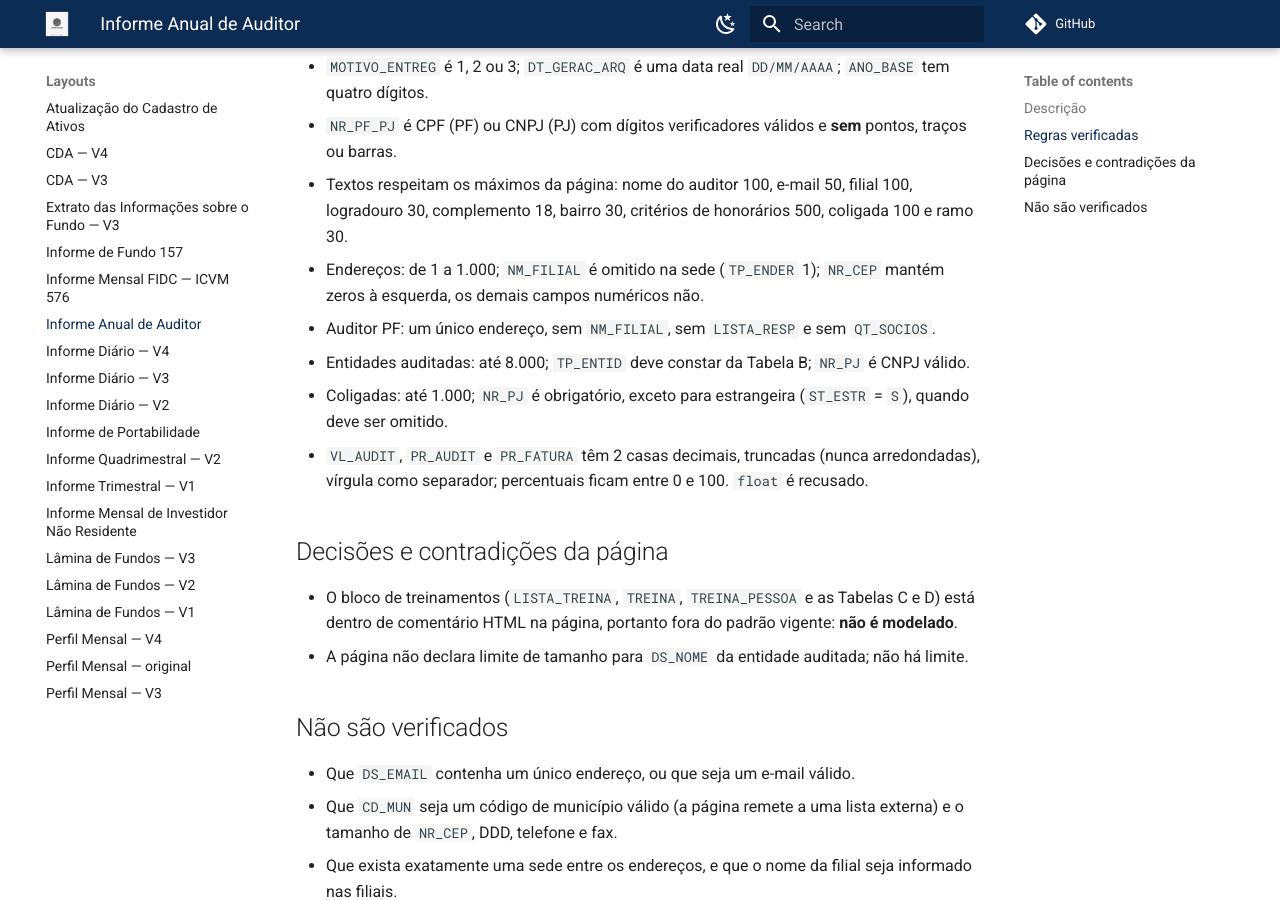
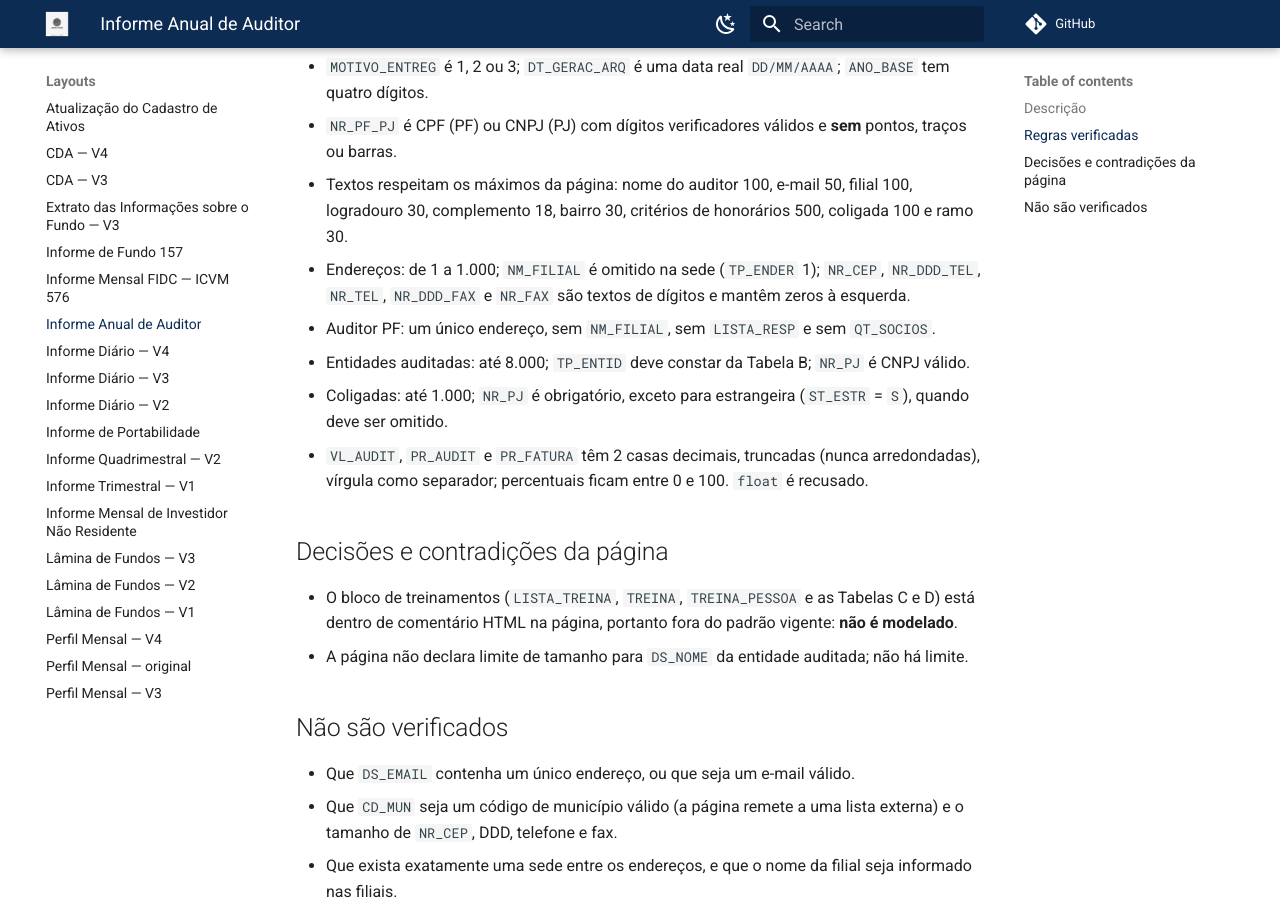
Before and after one commit to guilhermegor/layouts-cvm, an MkDocs documentation site: the page built from docs/informe_anual_auditor.md, in a window 1280 px wide and 900 px high, scrolled down 618 px. Built offline with MkDocs 1.6.1 and Material for MkDocs 9.7.7, drawn with Linux system fonts in a browser that asks for light colours; comment, search, counter and statistics services are not loaded; the version menu is left out.

Commit message:
docs: correct leading-zero note, spec tick and test names
Address review: list every digit-string field and drop the stale tick.

Also rename two tests whose names overclaimed what they check.

```diff
--- a/docs/informe_anual_auditor.md
+++ b/docs/informe_anual_auditor.md
@@ -24,8 +24,8 @@ Os blocos repetidos ficam dentro de um bloco `LISTA_*`, como no exemplo da pági
   ou barras.
 - Textos respeitam os máximos da página: nome do auditor 100, e-mail 50, filial 100, logradouro
   30, complemento 18, bairro 30, critérios de honorários 500, coligada 100 e ramo 30.
-- Endereços: de 1 a 1.000; `NM_FILIAL` é omitido na sede (`TP_ENDER` 1); `NR_CEP` mantém zeros à
-  esquerda, os demais campos numéricos não.
+- Endereços: de 1 a 1.000; `NM_FILIAL` é omitido na sede (`TP_ENDER` 1); `NR_CEP`, `NR_DDD_TEL`, `NR_TEL`,
+  `NR_DDD_FAX` e `NR_FAX` são textos de dígitos e mantêm zeros à esquerda.
 - Auditor PF: um único endereço, sem `NM_FILIAL`, sem `LISTA_RESP` e sem `QT_SOCIOS`.
 - Entidades auditadas: até 8.000; `TP_ENTID` deve constar da Tabela B; `NR_PJ` é CNPJ válido.
 - Coligadas: até 1.000; `NR_PJ` é obrigatório, exceto para estrangeira (`ST_ESTR` = `S`), quando
```
Also changed, not shown: .specs/backlog/informe-anual-auditor-writer_20261103_120000.md (+1 -1 lines), 1 other file.
